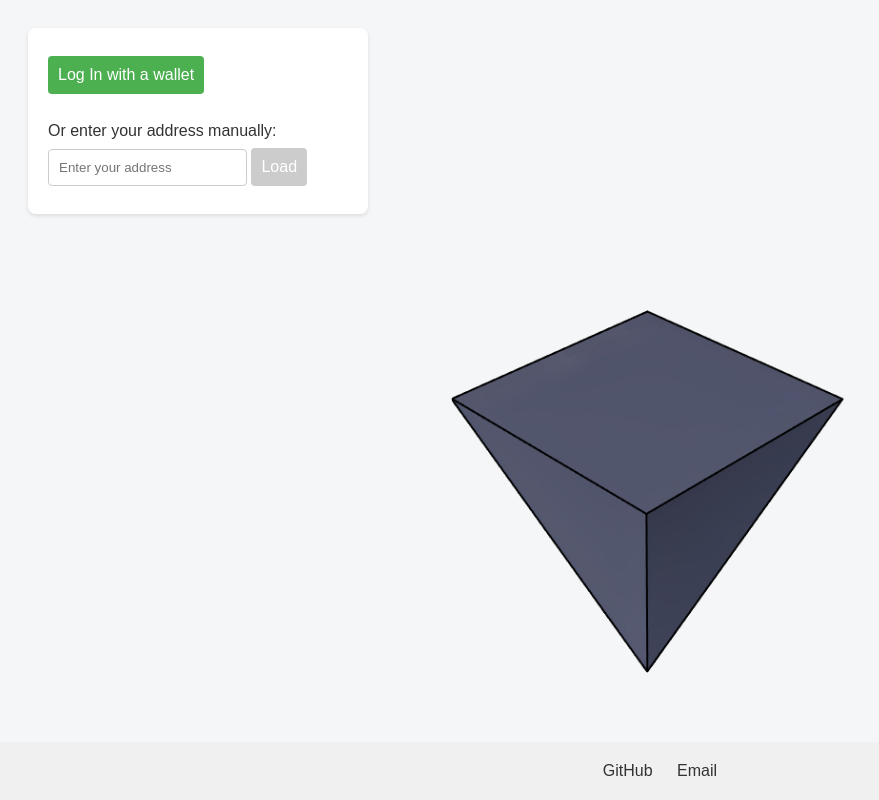
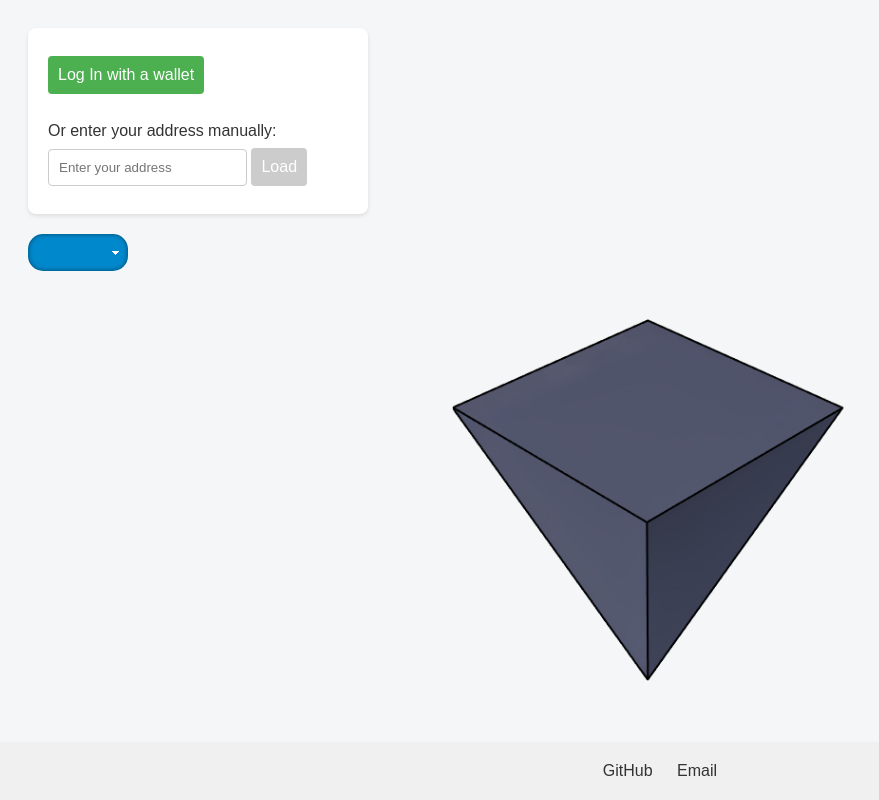
Before and after one commit to resilience-me/panarchy, a plain HTML site: page website/index.html in a window 1280 px wide. Shown: the whole page, without its empty margins (0-879 px from the left). Drawn offline with Linux system fonts and the light colour scheme.

Commit message:
Update index.html

```diff
--- a/website/index.html
+++ b/website/index.html
@@ -18,7 +18,10 @@
     </div>
 
     <div id="metamaskAccount"></div>
-
+    <form class="dropdownMenu">
+    		<select id="options">
+    		</select>
+    </form>
     <div id="response"></div>
 </div>
     <div class="logoContainer" style="width:0px;height:0px"><img class="logoImage" style="height:100%; width:100%;" src="./logo.png"></div>
```
